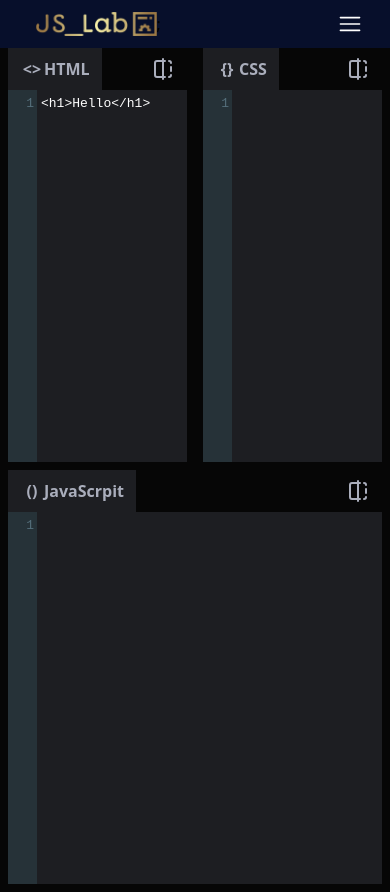
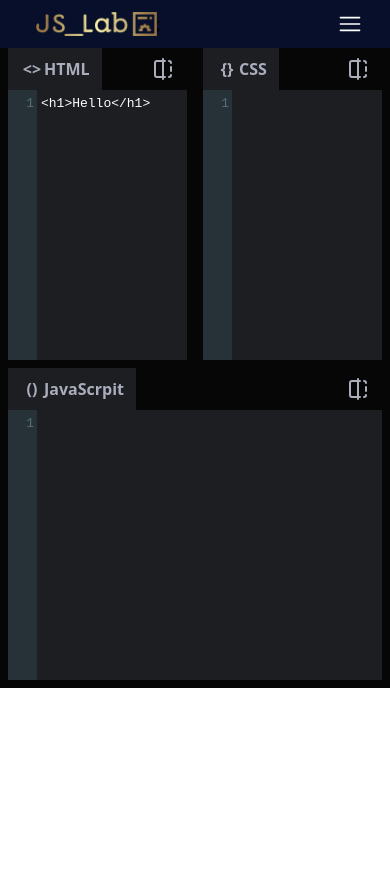
Before and after one commit to rohitboltfree/LIVE_CODE_EDITOR, a React (Vite) app: page /PracticeJS/Code in a window 390 px wide. After the commit the page ends 844 px from the top, so only its background shows below. Built offline with nearby package versions, Linux system fonts and the light colour scheme; no server answers; what @react-pdf/renderer would draw is missing.

Commit message:
responsive

```diff
--- a/src/Code_Editor/Editor.jsx
+++ b/src/Code_Editor/Editor.jsx
@@ -43,10 +43,8 @@ function Editor({ heading, icon, color, value, onChange,style }) {
   return (
     <>
       <Container style={open ? null : { flexGrow: 0 }}
-      sx={{
-        height: '50vh',
-      }}
-      >
+
+      className='min-h-80'>
         <Header>
           <Heading>
             <Box component="span"
@@ -68,7 +66,7 @@ function Editor({ heading, icon, color, value, onChange,style }) {
           />
         </Header>
         <ControlledEditor
-          className={`flex-1 overflow-y-auto h-1/3  ${style}`}
+          className={`flex-1 overflow-y-auto ${style}`}
           value={value}
           onBeforeChange={handleChange}
           options={{
--- a/src/components/PracticeJS.jsx
+++ b/src/components/PracticeJS.jsx
@@ -1,14 +1,13 @@
 import { createContext, useContext, useEffect, useState } from 'react';
 // import Code from '../Code_Editor/Code';
 import { Button } from '@mui/material';
+import { IconEdit } from '@tabler/icons-react';
+import toast from 'react-hot-toast';
 import { Link, useNavigate, useParams } from 'react-router-dom';
 import Data from '../Code_Editor/Data';
 import Result from '../Code_Editor/Result';
 import { addFileName, createCode, getAllCodes, saveCode } from '../config/firebase';
 import { useUser } from '../Context/User';
-import SendIcon from '@mui/icons-material/Send';
-import toast from 'react-hot-toast';
-import { IconEdit } from '@tabler/icons-react';
 
 export const EditorContext = createContext(null);
 
@@ -76,7 +75,7 @@ function PracticeJS() {
   }
   return (
     <div className='flex flex-wrap container mx-auto p-4 gap-2'>
-      <aside className='p-4 border flex-1 md:flex-grow-0  flex flex-col gap-1 min-w-44 items-center'>
+      <aside className='p-4 border flex-1 md:flex-grow-0  flex flex-col gap-1 min-w-52 items-center'>
       <div className="save-new flex flex-wrap gap-3 my-3">
         <Button onClick={handleSave} size='small' variant='outlined'>
           Save
@@ -129,7 +128,6 @@ function PracticeJS() {
       }
       </aside>
       <main className='flex flex-col flex-1'>
-
       <Data />
       <Result />
       </main>
```
Also changed, not shown: src/Code_Editor/Data.jsx (+3 -5 lines).
